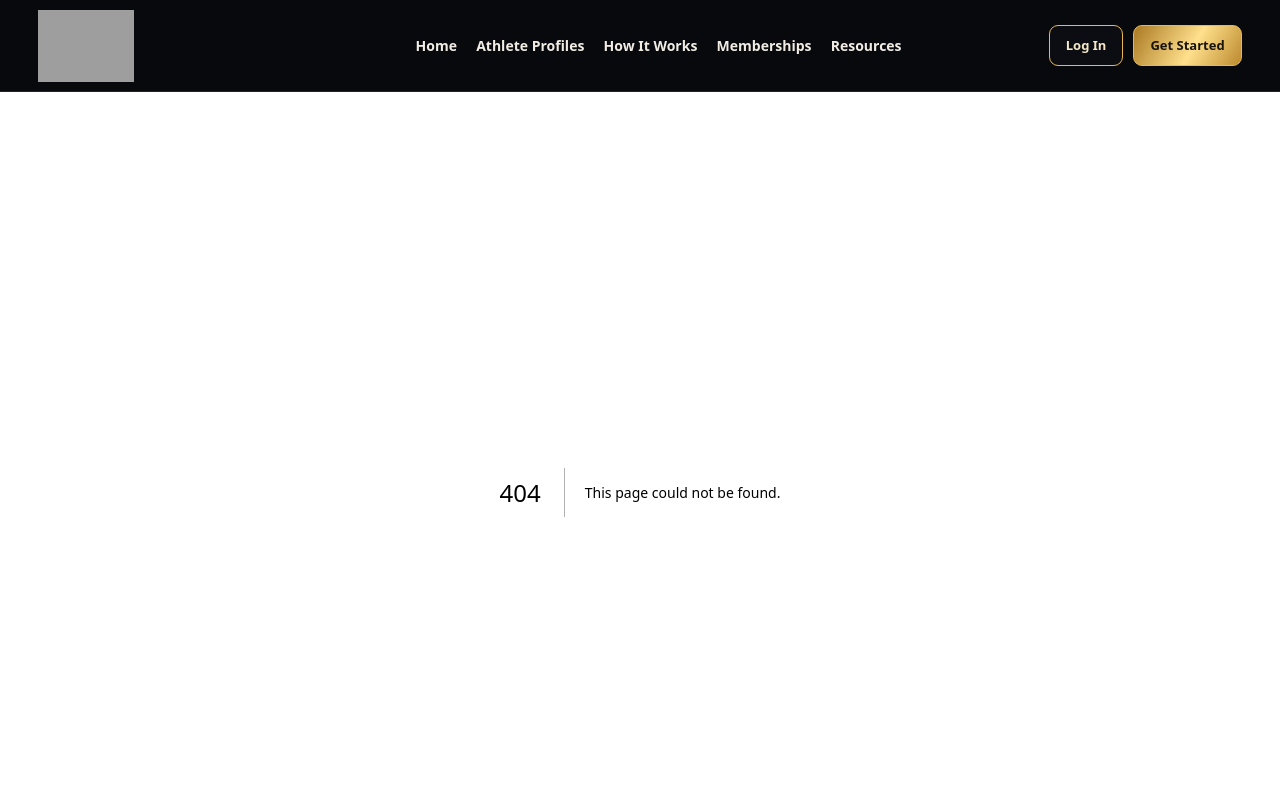
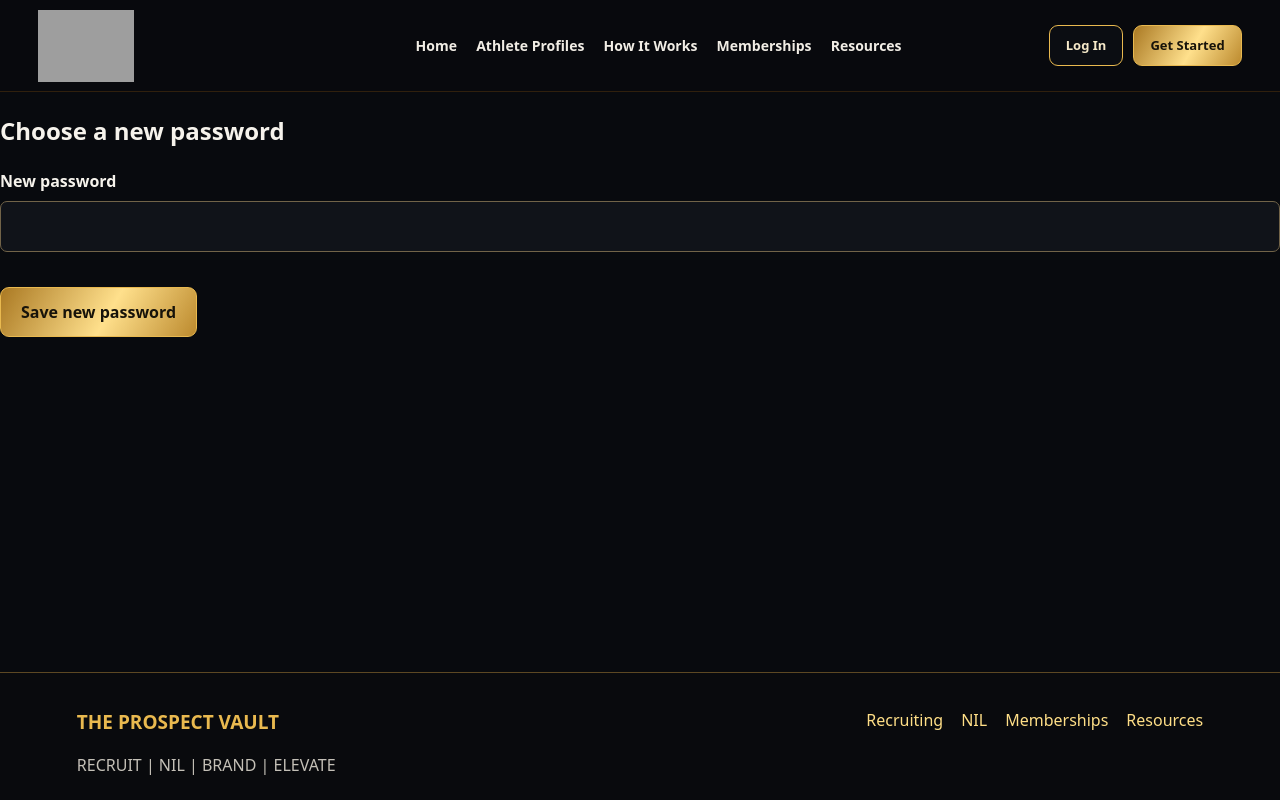
Before and after one commit to adt03ks/The-Prospect-Vault, a Next.js app: page /reset-password in a window 1280 px wide. Before the commit this address had no page. Shown: the top 800 px of the page. Built offline with nearby package versions, Linux system fonts and the light colour scheme; grey boxes are pictures that could not be loaded.

Commit message:
Add files via upload

```diff
--- /dev/null
+++ b/app/reset-password/page.tsx
@@ -0,0 +1,18 @@
+'use client';
+import { useState, type FormEvent } from 'react';
+import Link from 'next/link';
+import { vaultClient } from '@/lib/vault/browser';
+export default function ResetPassword() {
+  const [password, setPassword] = useState(''); const [status, setStatus] = useState(''); const [done, setDone] = useState(false);
+  async function update(e: FormEvent<HTMLFormElement>) {
+    e.preventDefault();
+    const { error } = await vaultClient().auth.updateUser({ password });
+    if (error) setStatus(error.message); else { setDone(true); setStatus('Your password was updated.'); }
+  }
+  return <main className="vault-main"><section className="vault-form-card vault-card"><h1>Choose a new password</h1>
+    <form onSubmit={update}><label className="vault-label" htmlFor="new-password">New password</label><input className="vault-input" id="new-password" type="password" autoComplete="new-password" minLength={8} required value={password} onChange={e => setPassword(e.target.value)} />
+      <button type="submit" className="vault-button vault-button-gold vault-full" style={{ marginTop: 20 }}>Save new password</button></form>
+    {status && <p className={done ? 'vault-success' : 'vault-error'} role="status">{status}</p>}
+    {done && <Link className="vault-link" href="/portal/dashboard">Go to dashboard</Link>}
+  </section></main>;
+}
```
